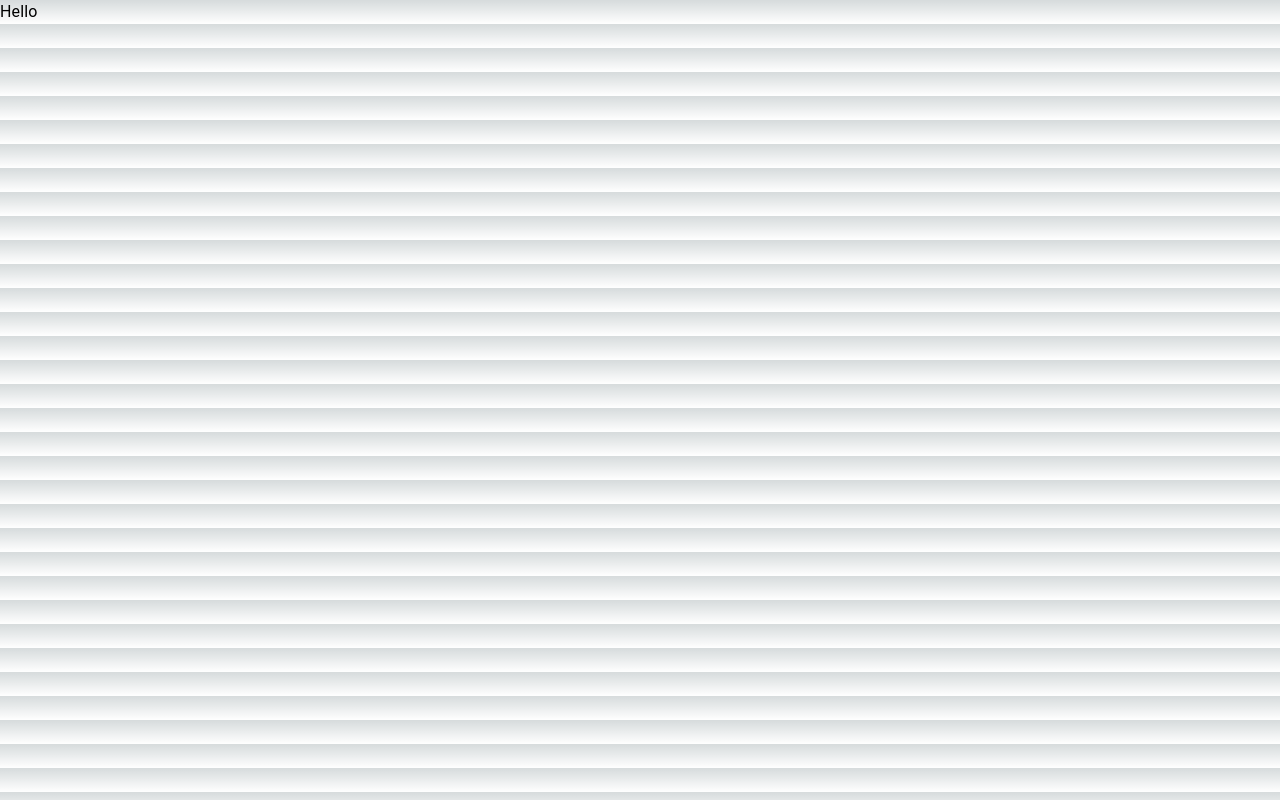
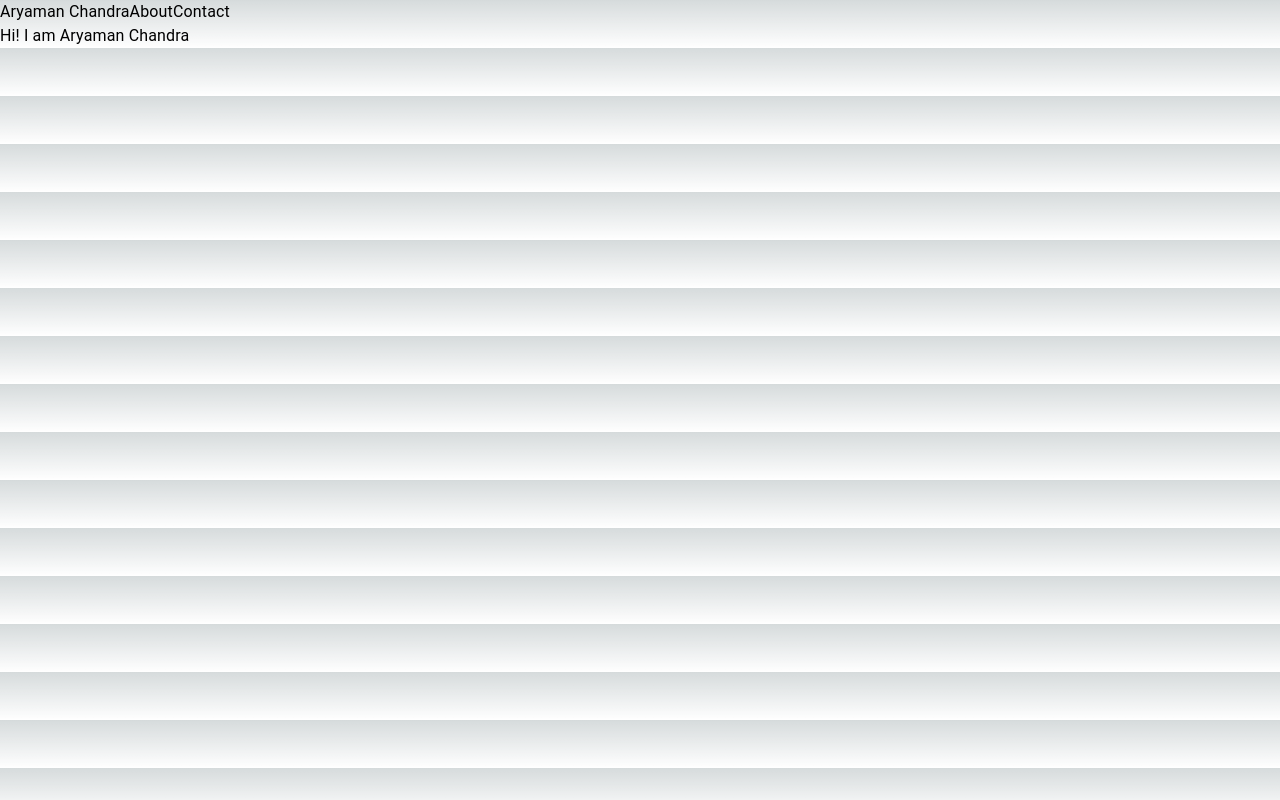
Before and after one commit to aryamanchandra/personalwebsite, a Next.js app: page / in a window 1280 px wide. Built offline with nearby package versions, Linux system fonts and the light colour scheme.

Commit message:
next js downgrade 14.0.3

```diff
--- a/package.json
+++ b/package.json
@@ -12,7 +12,7 @@
     "@emotion/react": "^11.11.1",
     "@emotion/styled": "^11.11.0",
     "@mui/material": "^5.15.1",
-    "next": "14.0.4",
+    "next": "14.0.3",
     "react": "^18",
     "react-dom": "^18"
   },
@@ -21,7 +21,7 @@
     "@types/react": "^18",
     "@types/react-dom": "^18",
     "eslint": "^8",
-    "eslint-config-next": "14.0.4",
+    "eslint-config-next": "14.0.3",
     "typescript": "^5"
   }
 }
--- a/src/app/components/Navbar.tsx
+++ b/src/app/components/Navbar.tsx
@@ -1,7 +1,12 @@
+import { Box, Link, Stack } from "@mui/material";
 import Typography from "@mui/material/Typography";
 
 export default function Navbar() {
   return (
-    <Typography>Hello</Typography>
-  )
+    <Stack direction="row">
+      <Typography>Aryaman Chandra</Typography>
+      <Typography>About</Typography>
+      <Typography>Contact</Typography>
+    </Stack>
+  );
 }
--- a/src/app/layout.tsx
+++ b/src/app/layout.tsx
@@ -2,6 +2,7 @@ import type { Metadata } from "next";
 import { Inter } from "next/font/google";
 import "./globals.css";
 import Navbar from "./components/Navbar";
+import { Box, Typography } from "@mui/material";
 
 const inter = Inter({ subsets: ["latin"] });
 
@@ -24,6 +25,7 @@ export default function RootLayout({
       </head>
       <body className={inter.className}>
         <Navbar />
+        {children}
       </body>
     </html>
   );
--- a/src/app/page.tsx
+++ b/src/app/page.tsx
@@ -1,9 +1,13 @@
-import Image from 'next/image'
-import styles from './page.module.css'
+import Image from "next/image";
+import styles from "./page.module.css";
+import { Box, Typography } from "@mui/material";
 
 export default function Home() {
   return (
-    <main className={styles.main}>
-    </main>
-  )
+    <Box sx={{ width: "100%" }}>
+      <Box>
+        <Typography>Hi! I am Aryaman Chandra</Typography>
+      </Box>
+    </Box>
+  );
 }
```
Also changed, not shown: 1 other file (tests, documents, lock files or other folders).
